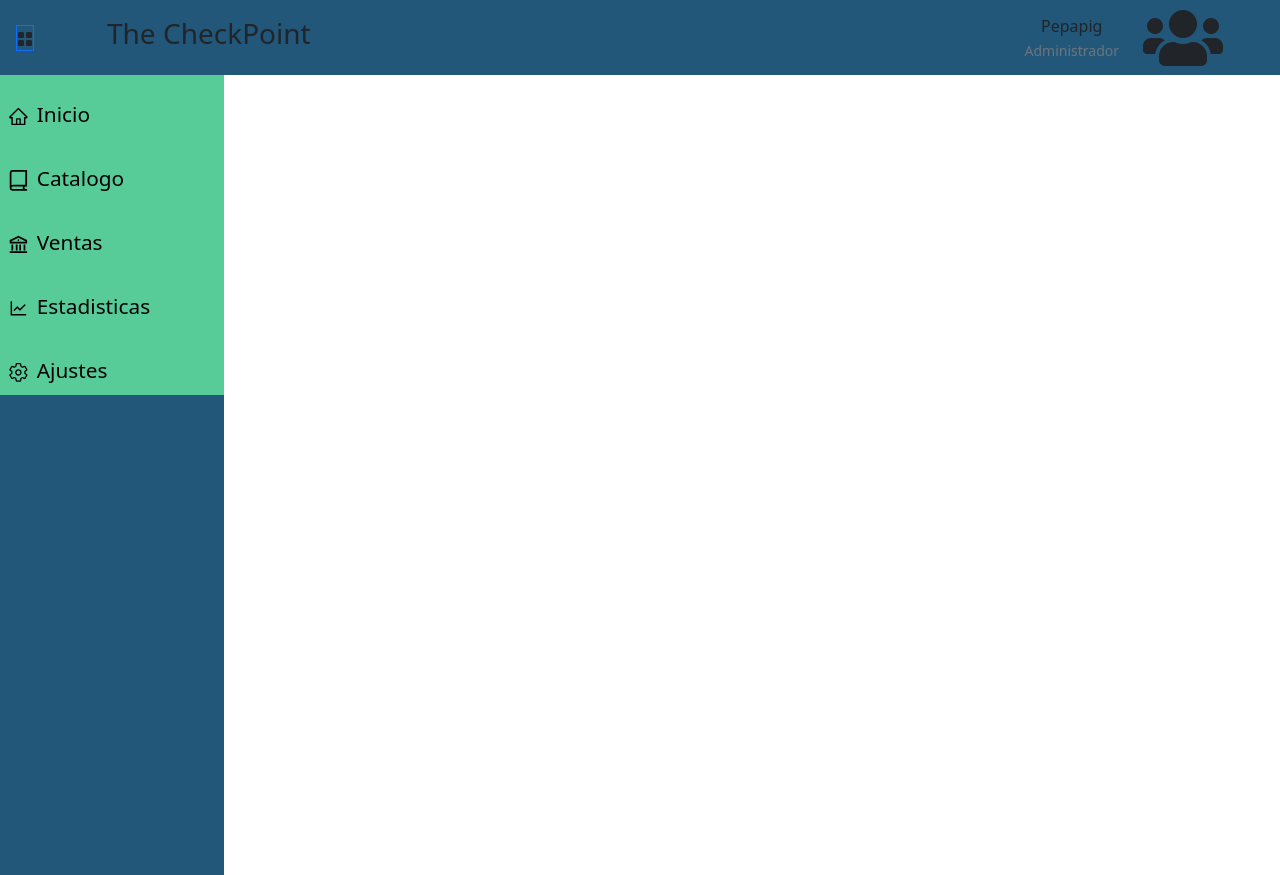
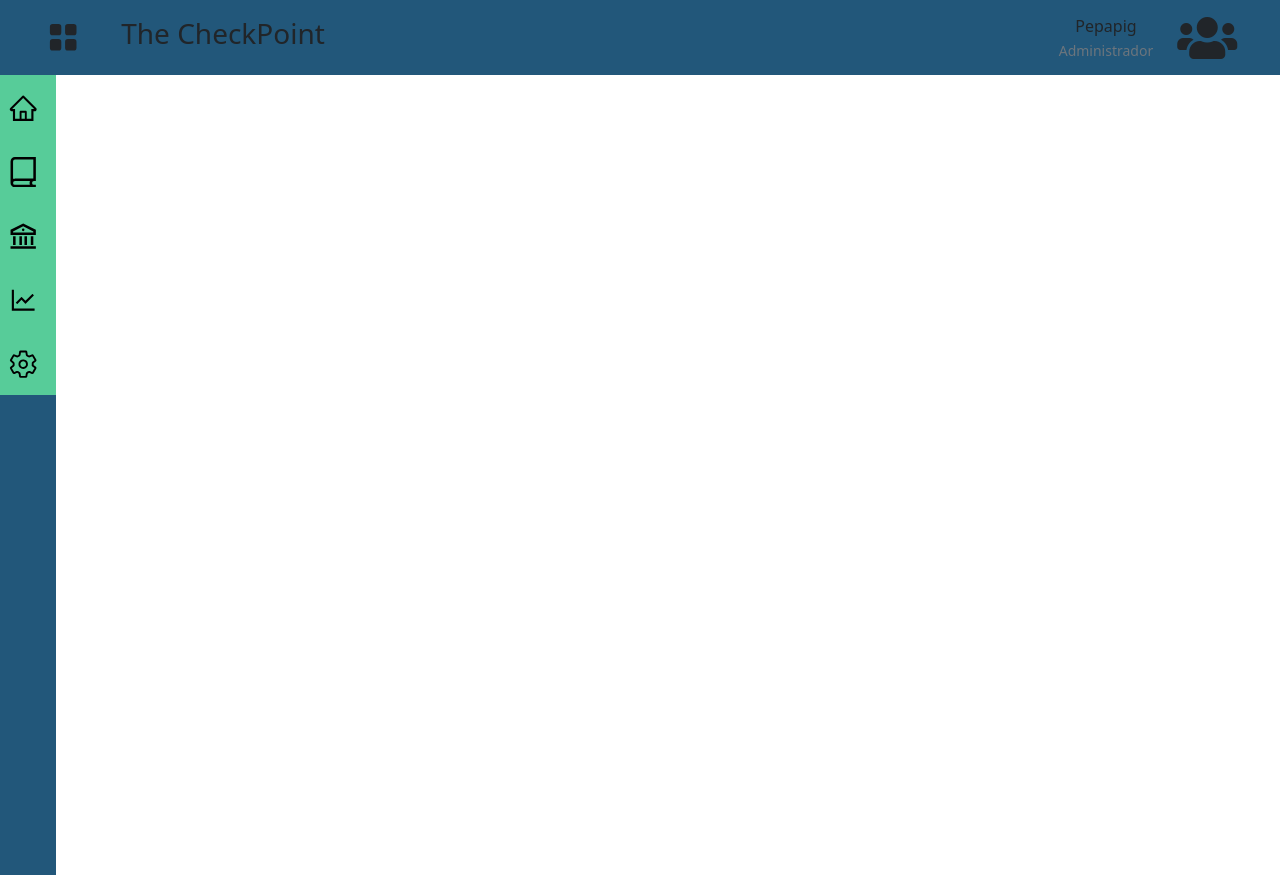
Before and after one commit to Veliz97N/the_checkpoint, a React (Create React App) app: page / in a window 1280 px wide. Before the commit the page ends 800 px from the top, so only its background shows below. Built offline with nearby package versions, Linux system fonts and the light colour scheme.

Commit message:
Added togglebutton

```diff
--- a/src/App.js
+++ b/src/App.js
@@ -6,10 +6,11 @@ import {UserProvider} from '../src/UserContext/UserContext';
 function App() {
   return (
     <UserProvider>
+      <Topbar></Topbar>
+      <div className="contenedor_sidebar_vistasPrograma">
+        <Sidebar></Sidebar>
 
-      <Topbar></Topbar>
-      <Sidebar></Sidebar>
-
+      </div>
 
     </UserProvider>
   );
--- a/src/Folder_SideBar_TopBar/Sidebar.js
+++ b/src/Folder_SideBar_TopBar/Sidebar.js
@@ -1,5 +1,4 @@
 import React,{useContext, useState} from 'react'
-
 import { AiOutlineHome, AiFillHome } from "react-icons/ai"; //Si esta hover, hacer esas caracteristicas
 import { GrCatalogOption, GrCatalog } from "react-icons/gr"; //Utilizada para catalogo
 import { RiBankLine, RiBankFill } from "react-icons/ri"; //Ventas
@@ -11,46 +10,55 @@ import Tarjeta_Usuario_Activo from './Tarjeta_Usuario_Activo'; //Se importa la t
 
 const Sidebar = () => {
 
+    const activo = {
+        width: '13rem'
+      };
+      const no_activo ={
+          width: '3.5rem',
+          overflow: 'hidden'
+      };
+
     const {user, isDesplegado}= useContext(UserContext); //se anade informacion global referente al usuario y a si tiene desplegado el toggle
 
     return (
-        <div className="sidebar">
-
+        <div className="sidebar" style={!isDesplegado?activo:no_activo}>
             <ul className="nav-li">
 
                 <li>
                     <a href="">
-                        <AiOutlineHome />
+                        <AiOutlineHome className="iconos_menu_lateral"/>
                         <span className="texto_menu_lateral">Inicio</span>
                     </a>
                 </li>
                 <li>
                     <a href="">
-                        <GrCatalogOption />
+                        <GrCatalogOption className="iconos_menu_lateral"/>
                         <span className="texto_menu_lateral">Catalogo</span>
                     </a>
                 </li>
                 <li>
                     <a href="">
-                        <RiBankLine/>
+                        <RiBankLine className="iconos_menu_lateral"/>
                         <span className="texto_menu_lateral">Ventas</span>
                     </a>
                 </li>
                 <li>
                     <a href="">
-                        <AiOutlineLineChart/>
+                        <AiOutlineLineChart className="iconos_menu_lateral"/>
                         <span className="texto_menu_lateral">Estadisticas</span>
                     </a>
                 </li>
                 <li>
                     <a href="">
-                        <IoSettingsOutline/>
+                        <IoSettingsOutline className="iconos_menu_lateral"/>
                         <span className="texto_menu_lateral">Ajustes</span>
                     </a>
                 </li>
             </ul>
+                <div className="footer_sidebar">
+                    {!isDesplegado ? <Tarjeta_Usuario_Activo user={user} /> : ""} {/* Esta madre debo arreglarla */}
 
-                {!isDesplegado ? <Tarjeta_Usuario_Activo user={user} /> : ""} {/* Esta madre debo arreglarla */}
+                </div>
 
         </div>
     )
--- a/src/Folder_SideBar_TopBar/Tarjeta_Usuario_Activo.js
+++ b/src/Folder_SideBar_TopBar/Tarjeta_Usuario_Activo.js
@@ -13,7 +13,7 @@ const Tarjeta_Usuario_Activo = (props) => {
                 </div>
             </div>
             <div className="foto_usuario">
-                <i class="fas fa-users fa-4x"></i>
+                <i class="fas fa-users fa-3x"></i>
             </div>
         </div>
     )
--- a/src/Folder_SideBar_TopBar/Topbar.js
+++ b/src/Folder_SideBar_TopBar/Topbar.js
@@ -9,8 +9,8 @@ const Topbar = () => {
 
     return (
         <nav className="navbar navbar-expand-lg navbar-light mb-3 p-0 w-100">
-            <div className="boton mx-3 border border-primary" onClick={()=>toggleIsDesplegado(!isDesplegado)}>
-                <BsFillGridFill />
+            <div className= "boton_toggle ms-5 " onClick={()=>toggleIsDesplegado(!isDesplegado)}>
+                <BsFillGridFill className="iconos_menu_lateral" />
             </div>
 
             <div className="container">
--- a/src/index.css
+++ b/src/index.css
@@ -6,7 +6,6 @@
   --happy_interior_global:#;
   /* Fin defincion variables tema Happy */
 }
-
 
 body {
   margin: 0;
@@ -27,14 +26,14 @@ code {
 }
 
 .sidebar{
-  position: fixed;
+  position: absolute;
   top:75px;
   left: 0;
   height: 100%;
-  width: 14rem;
+
   background-color: var(--happy_contorno_global);
+}
 
-}
 .sidebar_logo{
   background-color: var(--happy_non_selected);
   font-weight: bold;
@@ -47,15 +46,13 @@ code {
   cursor: pointer;
 }
 
-
 .nav-li{
   padding-left: 0rem;
 }
+
 .sidebar li{
   list-style: none;
-  width: 14rem;
-
-
+  width: 13rem;
 
   position: relative;
   height: 4rem;
@@ -67,9 +64,9 @@ code {
   transition: all 0.3s ease-in-out;
   display: flex;
   flex-direction: row;
+  align-items: center;
+}
 
-
-}
 .sidebar li:hover{
   background-color: var(--happy_selected);
   padding-left: 1rem;
@@ -80,28 +77,41 @@ code {
   text-decoration: none;
   color: black;
 }
+
 .sidebar li a .texto_menu_lateral{
-  margin-left: 0.5rem;
+  margin-left: 1.5rem;
+}
+
+.iconos_menu_lateral{
+  font-size: 1.9rem;
+}
+
+.boton_toggle{
+  transition: all 0.2s ease;
+}
+
+.boton_toggle:hover{
+  transform: scale(1.5);
+  color: var(--happy_selected);
 }
 
 .footer_sidebar{
-
-  height: 80px;
   position:fixed;
   bottom: 0;
   display: flex;
   align-items: center;
   justify-content: space-around;
-  width: 14rem;
+  width: 13rem;
 }
-.footer_sidebar .datos_usuario{
-  display: flex;
-  flex-direction: column ;
-  align-items: center;
-  transition: all 0.4s ease;
-}
+
 .footer_sidebar:hover{
   border: 1px solid black;
   border-radius: 3rem;
   background-color: var(--happy_selected);
 }
+
+.usuario_global{
+  height: 70px;
+  display: flex;
+  align-items: center;
+}
```
